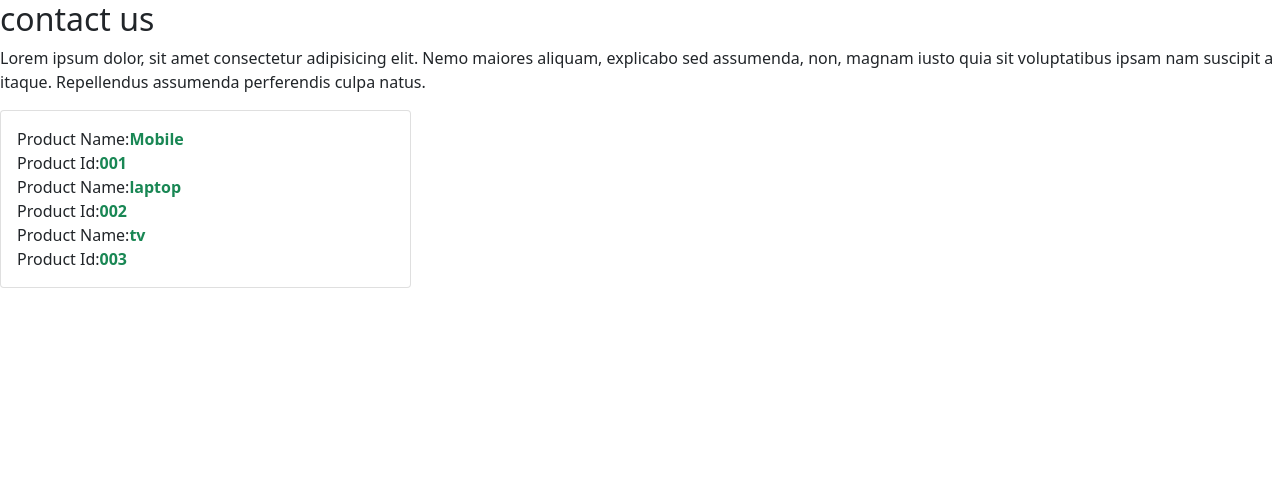
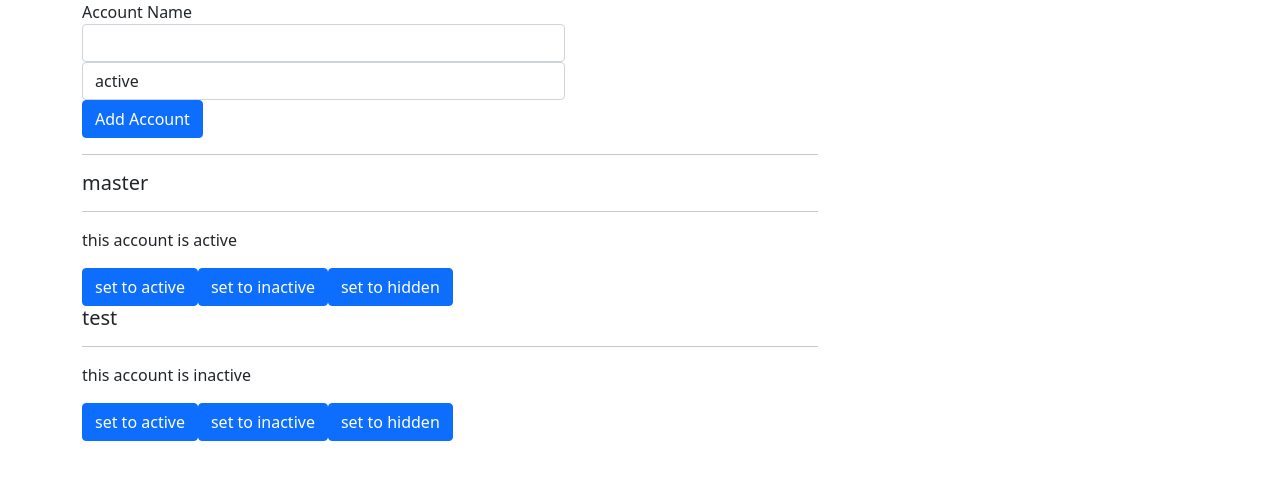
Before and after one commit to artiumangpatel/services, an Angular app: page / in a window 1280 px wide. Shown: the top 480 px of the page. Built offline with nearby package versions, Linux system fonts and the light colour scheme.

Commit message:
without service udemy

```diff
--- /dev/null
+++ b/src/app/account/account.component.html
@@ -0,0 +1,10 @@
+<div class="row">
+    <div class="col-xs-12">
+        <h5>{{account.name}}</h5>
+        <hr>
+        <p>this account is {{account.status}} </p>
+        <button class="btn btn-primary" (click)="onSetTo('active')">set to active</button>
+        <button class="btn btn-primary" (click)="onSetTo('inactive')">set to inactive</button>
+        <button class="btn btn-primary" (click)="onSetTo('unknown')">set to hidden</button>
+    </div>
+</div>
--- /dev/null
+++ b/src/app/account/account.component.ts
@@ -0,0 +1,21 @@
+import { Component, EventEmitter, Input, OnInit, Output } from '@angular/core';
+
+@Component({
+  selector: 'app-account',
+  templateUrl: './account.component.html',
+  styleUrls: ['./account.component.css']
+})
+export class AccountComponent implements OnInit {
+ @Input() account:{ name: string; status: string; } | any;
+ @Input() id:number|any;
+ @Output() statusChanged =new EventEmitter<{id:number,newStatus:string}>();
+ onSetTo(status:string){
+  this.statusChanged.emit({id:this.id,newStatus:status});
+  console.log('A server status changed ,new Status:'+status);
+ }
+  constructor() { }
+
+  ngOnInit(): void {
+  }
+
+}
--- a/src/app/app.component.html
+++ b/src/app/app.component.html
@@ -1,4 +1,4 @@
-<div class="page-area">
+<!-- <div class="page-area">
   <h2>contact us</h2>
   <p>Lorem ipsum dolor, sit amet consectetur adipisicing elit.
     Nemo maiores aliquam, explicabo sed assumenda, non,
@@ -8,9 +8,23 @@
       <div class="col-md-4">
           <app-card1></app-card1>
       </div>
-      <!-- <div class="col-md-4">
+       <div class="col-md-4">
            <app-card2></app-card2>
-       </div> -->
+       </div>
       </div>
 
+</div> -->
+
+<!--udemy code here-->
+<div class="container">
+  <div class="row">
+    <div class="col-xs-12 col-md-8">
+      <app-new-account (accountAdded)="onAccountAdded($event)"></app-new-account>
+      <hr>
+      <app-account *ngFor="let acc of account ;let i= index"
+      [account]="acc"
+      [id]="i"
+      (statusChanged)="onStatusChanged($event)"></app-account>
+    </div>
+  </div>
 </div>
--- a/src/app/app.component.ts
+++ b/src/app/app.component.ts
@@ -7,4 +7,18 @@
 })
 export class AppComponent {
   title = 'services';
+   account=[{name:'master',status:'active'},{
+    name:'test',status:'inactive'
+  }];
+
+  onAccountAdded(newAccount:{ name:string; status:string;})
+{
+  this.account.push(newAccount);
 }
+onStatusChanged(updateInfo:{id:number,newStatus:string})
+{
+  this.account[updateInfo.id].status=updateInfo.newStatus;
+}
+
+
+}
--- a/src/app/app.module.ts
+++ b/src/app/app.module.ts
@@ -5,12 +5,16 @@
 import { DesignutilityService } from './appServices/designutility.service';
 import { Card1Component } from './card1/card1.component';
 import { Card2Component } from './card2/card2.component';
+import { AccountComponent } from './account/account.component';
+import { NewAccountComponent } from './new-account/new-account.component';
 
 @NgModule({
   declarations: [
     AppComponent,
     Card1Component,
-    Card2Component
+    Card2Component,
+    AccountComponent,
+    NewAccountComponent
   ],
   imports: [
     BrowserModule
--- /dev/null
+++ b/src/app/new-account/new-account.component.html
@@ -0,0 +1,16 @@
+<div class="row">
+    <div class="col-xs-12 col-md-8" >
+        <div class="form-group">
+            <label>Account Name</label>
+            <input type="text" class="form-control" #accountname>
+            </div>
+            <div class="form-group">
+                <select class="form-control"#status>
+                    <option value="active">active</option>
+                    <option value="inactive">inactive</option>
+                    <option value="Hidden">Hidden</option>
+                </select>
+            </div>
+            <button class="btn btn-primary" (click)="onCreateAccount(accountname.value,status.value)">Add Account</button>
+    </div>
+</div>
--- /dev/null
+++ b/src/app/new-account/new-account.component.ts
@@ -0,0 +1,19 @@
+import { Component, EventEmitter, OnInit, Output } from '@angular/core';
+
+@Component({
+  selector: 'app-new-account',
+  templateUrl: './new-account.component.html',
+  styleUrls: ['./new-account.component.css']
+})
+export class NewAccountComponent implements OnInit {
+  @Output() accountAdded  = new EventEmitter <{name:string,status:string}>();
+  constructor() { }
+
+  ngOnInit(): void {
+  }
+  onCreateAccount(accountName:string,accountStatus:string){
+    this.accountAdded.emit({name:accountName,status:accountStatus})
+    console.log('a server status changed,new States:' + accountStatus);
+  }
+
+}
```
Also changed, not shown: src/app/account/account.component.css (added), src/app/new-account/new-account.component.css (added).
